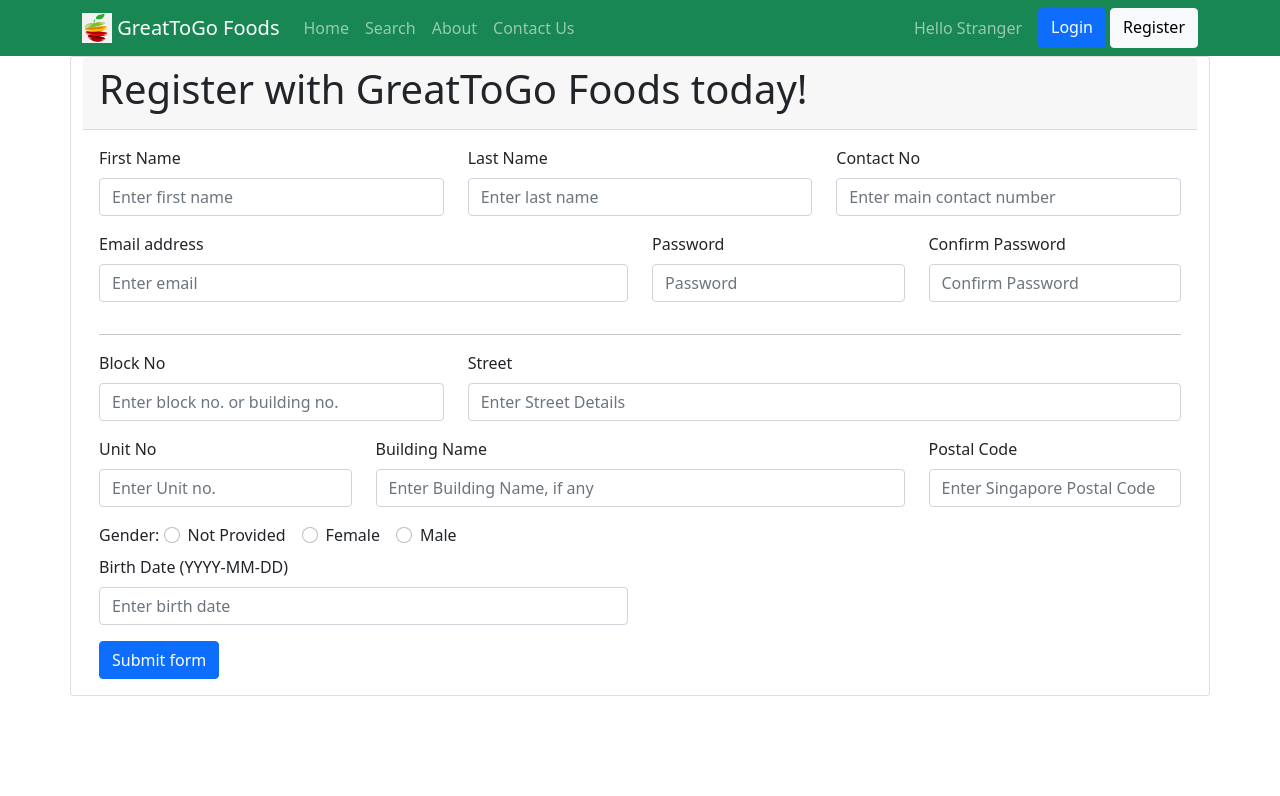
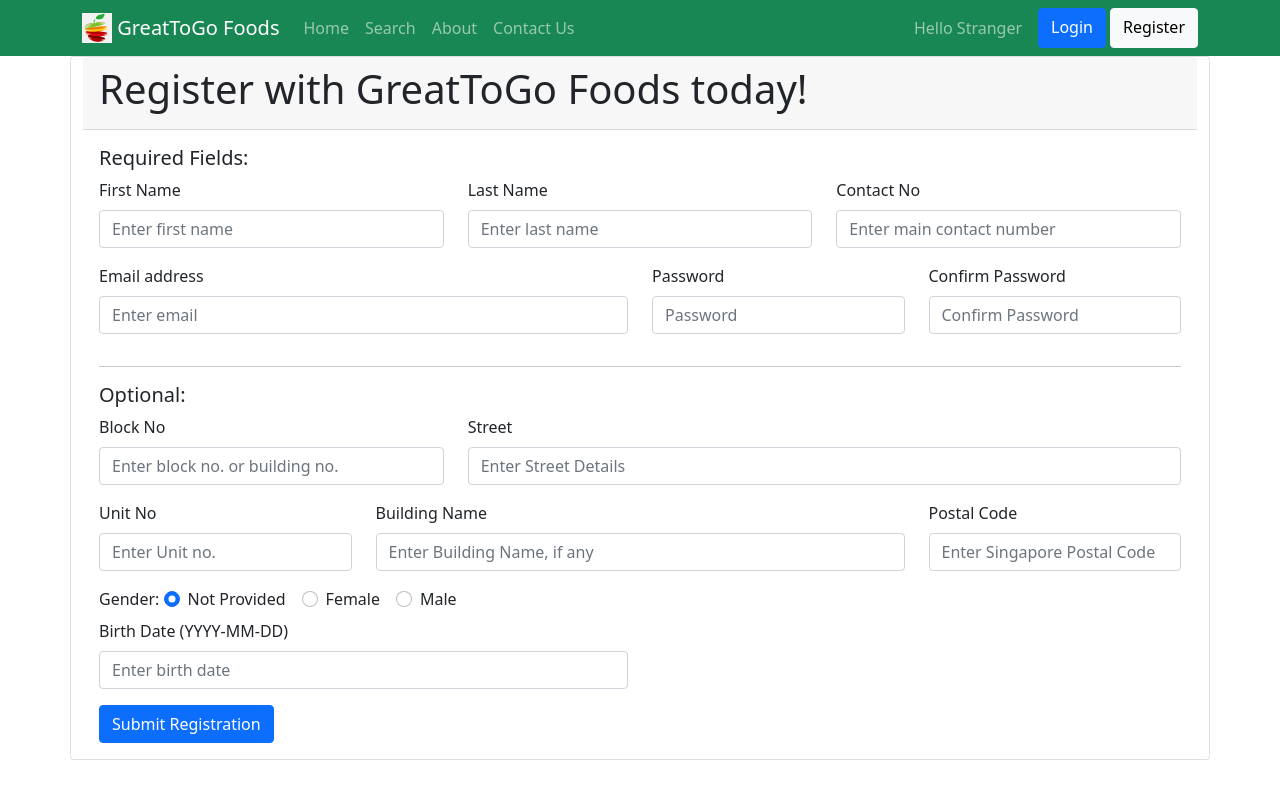
Before and after one commit to haryati75/tgc12-p3-gtgfoods, a React (Create React App) app: page /register in a window 1280 px wide. Shown: the top 796 px of the page. Built offline with nearby package versions, Linux system fonts and the light colour scheme.

Commit message:
Fix bug on Register Customer

```diff
--- a/src/pages/ProductView.js
+++ b/src/pages/ProductView.js
@@ -17,9 +17,7 @@ export default function ProductView() {
         const fetchProduct = async () => {
 
             try {
-                console.log("before axios.get Product >>", product_id)
                 const response = await axios.get(config.API_URL + "/products/"  + product_id);
-                console.log("after axios >>>", response.data);
                 setProduct(response.data);
             } catch (e) {
                 console.log("ProductView err axios", e);
--- a/src/pages/ReceiptPage.js
+++ b/src/pages/ReceiptPage.js
@@ -1,9 +1,11 @@
 import React from 'react';
+import { useParams } from "react-router-dom";
 
 export default function ReceiptPage() {
+    const { sessionId } = useParams();
     return (
         <React.Fragment>
-            <h1>Receipt Page - Payment Successful</h1>
+            <h1>Receipt Page - Payment Successful - sessionId: {sessionId}</h1>
             {/* Render Order Details here */}
         </React.Fragment>
     )
--- a/src/pages/RegisterPage.js
+++ b/src/pages/RegisterPage.js
@@ -20,7 +20,7 @@ export default function RegisterPage() {
         'address_street_1': '',
         'address_street_2': '',
         'address_postal_code': '',
-        'gender': '',
+        'gender': '-',
         'birth_date': '',
 
         // User data
@@ -38,26 +38,15 @@ export default function RegisterPage() {
         )
     }
 
-    const [validated, setValidated] = useState(false);
+
     const [alertJSX, setAlertJSX] = useState();
-
-
-    const handleSubmit = (event) => {
-        const form = event.currentTarget;
-        if (form.checkValidity() === false) {
-            event.preventDefault();
-            event.stopPropagation();
-        }
-        setValidated(true);
-        submitForm(event);
-    };
 
     const submitForm = async (event) => {
         event.preventDefault();
         event.stopPropagation();
         const { email, password, confirm_password, ...customerData } = formState;
 
-        if (validated && formState.first_name !== '' && email !== '' && password !== '' && password === confirm_password) {
+        if (formState.first_name !== '' && email !== '' && password !== '' && password === confirm_password) {
             const userData = {
                 'name': formState.first_name + ' ' + formState.last_name,
                 email,
@@ -73,13 +62,13 @@ export default function RegisterPage() {
                 userContext.login(email, password)
 
             } catch (e) {
-                console.log("Register failed >> ", e)
-                setAlertJSX(<Alert variant="danger">Registration failed. Please try again.</Alert>)
+                console.log("Register failed >> ", e.status, e.message)
+                setAlertJSX(<Alert variant="danger">Credential already exists. Please try login.</Alert>)
             }
         } else if (password !== confirm_password) {
             setAlertJSX(<Alert variant="danger">Confirm Password did not match with Password.</Alert>)
         } else {
-            setAlertJSX(<Alert variant="danger">You have not entered the required fields.</Alert>)
+            setAlertJSX(<Alert variant="danger">Required fields not keyed in. Please try again.</Alert>)
         }
     }
 
@@ -89,7 +78,8 @@ export default function RegisterPage() {
             <header className="card-header"><h1>Register with GreatToGo Foods today!</h1></header>
             { alertJSX ? alertJSX : null }
 
-            <Form className="card-body" noValidate validated={validated} onSubmit={handleSubmit}>
+            <Form className="card-body">
+                <Row><h5>Required Fields:</h5></Row>
                 <Row>
                     <Form.Group as={Col} md="4" className="mb-3" controlId="formFirstName">
                         <Form.Label>First Name</Form.Label>
@@ -109,7 +99,7 @@ export default function RegisterPage() {
 
                     <Form.Group as={Col} md="4" className="mb-3" controlId="formContactNo">
                         <Form.Label>Contact No</Form.Label>
-                        <Form.Control type="text" placeholder="Enter main contact number"
+                        <Form.Control required type="text" placeholder="Enter main contact number"
                             name="contact_no" value={formState.contact_no}
                             onChange={updateFormField} />
                     </Form.Group>
@@ -143,6 +133,7 @@ export default function RegisterPage() {
                     </Form.Group>
                 </Row>
                 <hr></hr>
+                <Row><h5>Optional:</h5></Row>
                 <Row>
                 <Form.Group as={Col} md="4" className="mb-3" controlId="formAddressBlk">
                     <Form.Label>Block No</Form.Label>
@@ -221,7 +212,7 @@ export default function RegisterPage() {
                         onChange={updateFormField} />
                 </Form.Group>
                 </Row>
-                <Button type="submit">Submit form</Button>
+                <Button onClick={submitForm}>Submit Registration</Button>
             </Form>
         </Container>
 
--- a/src/pages/ShoppingCart.js
+++ b/src/pages/ShoppingCart.js
@@ -74,7 +74,7 @@ export default function ShoppingCart() {
     }
 
     const checkout = async () => {
-        console.log("checking out");
+        console.log("React checking out");
         let callingURL = config.API_URL + "/checkout";
         try {
             window.location.replace(callingURL + "?token=" + localStorage.getItem("accessToken") + "&callback=" + config.BASE_URL)
```
Also changed, not shown: src/OrderContext.js (added, +7 -0 lines), src/OrderProvider.js (added, +31 -0 lines).
